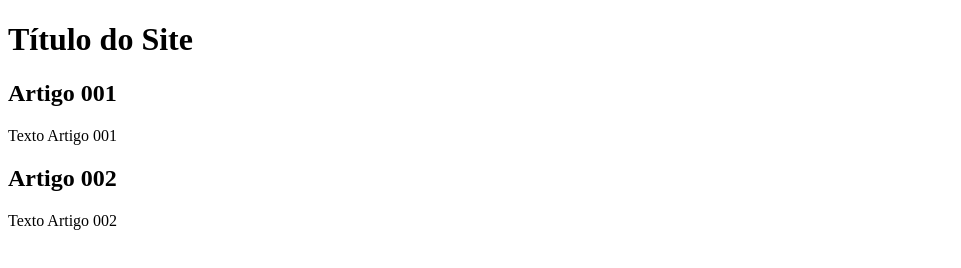
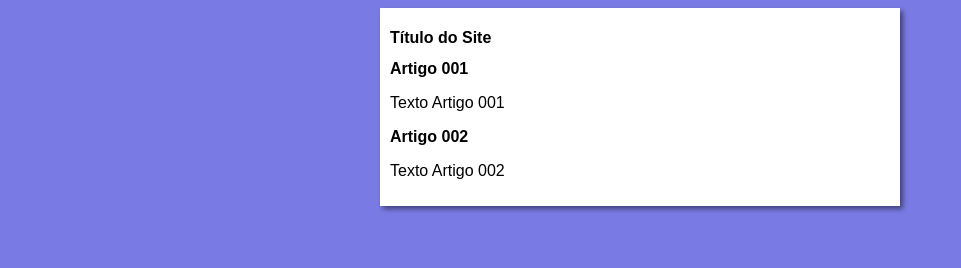
Before and after one commit to carololiveira6/projeto-site, a plain HTML site: page index.html in a window 1280 px wide. Shown: the whole page, without its empty margins (0-961 px from the left). Drawn offline with Linux system fonts and the light colour scheme.

Commit message:
iniciei o design

```diff
--- /dev/null
+++ b/estilos/style.css
@@ -0,0 +1,16 @@
+* {
+    font-family: Arial, Arial, Helvetica, sans-serif;
+    font-size: 16px;
+}
+
+body {
+    background-color: rgb(122, 122, 228);
+}
+
+main {
+    background-color: white;
+    width: 500px;
+    margin: auto;
+    padding: 10px;
+    box-shadow: 3px 3px 5px rgba(0, 0, 0, 0.466);
+}
--- a/index.html
+++ b/index.html
@@ -4,6 +4,7 @@
     <meta charset="UTF-8">
     <meta name="viewport" content="width=device-width, initial-scale=1.0">
     <title>Título do Site</title>
+    <link rel="stylesheet" href="estilos/style.css"
 </head>
 <body>
     <main>
```
